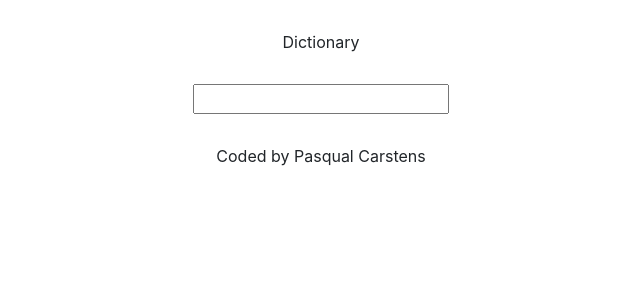
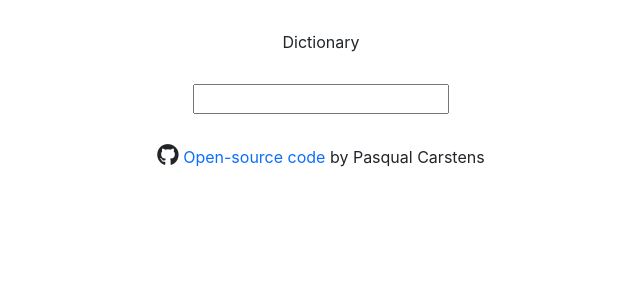
Before and after one commit to PasqualCarstens/react-dictionary-app, a React (Create React App) app: page / in a window 1280 px wide. Shown: the top 300 px of the page, without its empty margins (319-959 px from the left). Built offline with nearby package versions, Linux system fonts and the light colour scheme.

Commit message:
Added GitHub link and icon

```diff
--- a/public/index.html
+++ b/public/index.html
@@ -15,6 +15,10 @@
       integrity="sha384-1BmE4kWBq78iYhFldvKuhfTAU6auU8tT94WrHftjDbrCEXSU1oBoqyl2QvZ6jIW3"
       crossorigin="anonymous"
     />
+    <script
+      src="https://kit.fontawesome.com/94cfdc87bd.js"
+      crossorigin="anonymous"
+    ></script>
     <link rel="apple-touch-icon" href="%PUBLIC_URL%/logo192.png" />
     <!--
       manifest.json provides metadata used when your web app is installed on a
--- a/src/App.css
+++ b/src/App.css
@@ -7,3 +7,12 @@
   margin: 30px 0;
   text-align: center;
 }
+
+.App-footer a {
+  text-decoration: none;
+  margin: 10px 0;
+}
+
+.App-footer .github-icon {
+  font-size: 22px;
+}
--- a/src/App.js
+++ b/src/App.js
@@ -7,7 +7,17 @@ export default function App() {
       <div clssName="container">
         <header className="App-header">Dictionary</header>
         <Dictionary />
-        <footer className="App-footer">Coded by Pasqual Carstens</footer>
+        <footer className="App-footer">
+          <i className="fab fa-github github-icon"></i>{" "}
+          <a
+            href="https://github.com/PasqualCarstens/react-dictionary-app"
+            target="_blank"
+            rel="noreferrer"
+          >
+            Open-source code
+          </a>{" "}
+          by Pasqual Carstens
+        </footer>
       </div>
     </div>
   );
```
